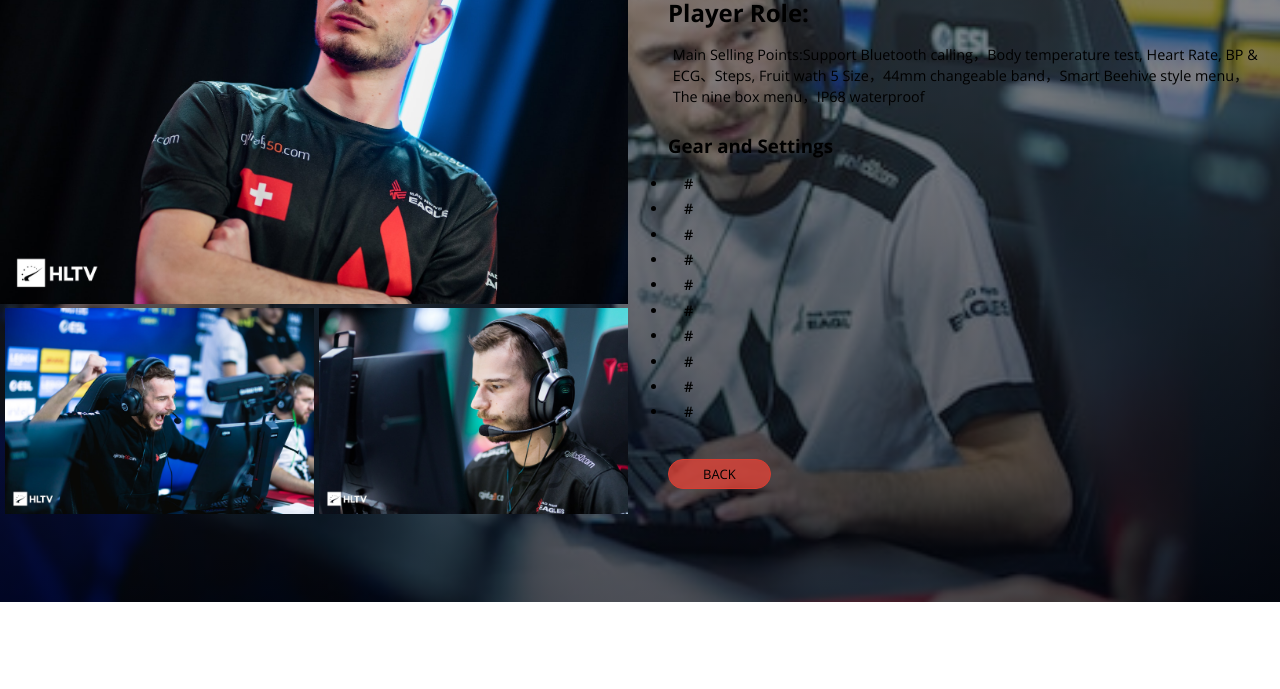
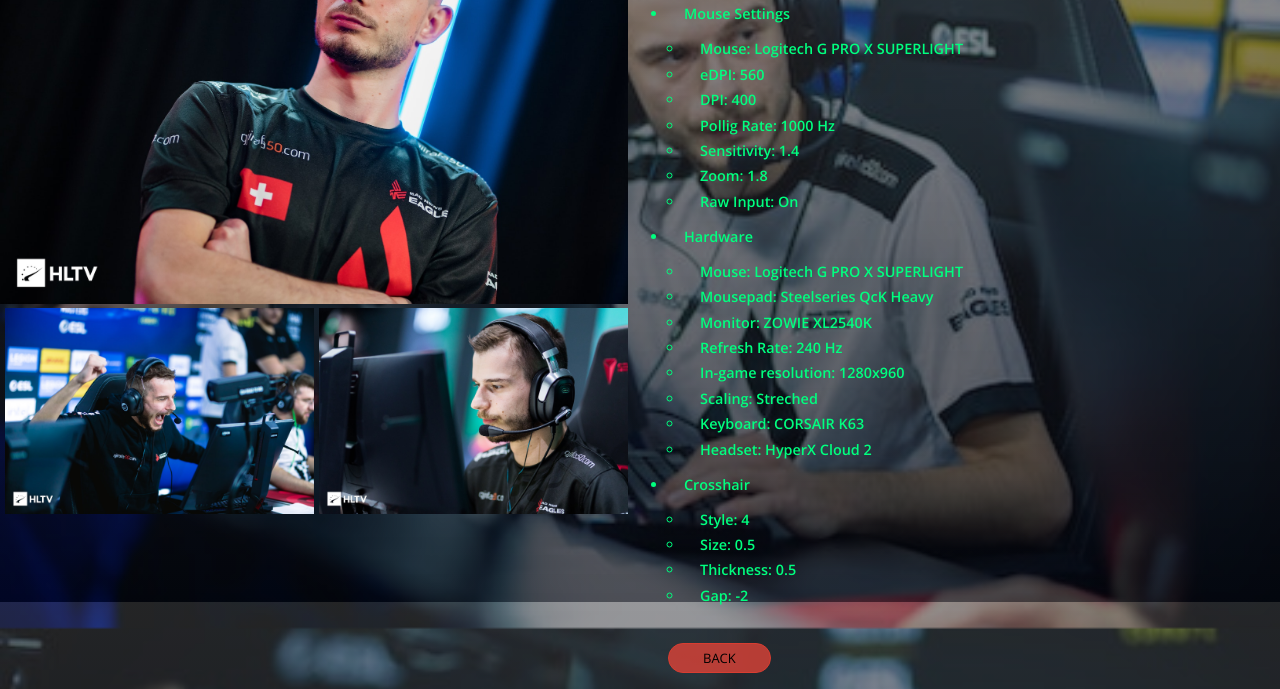
Before and after one commit to ManuelMarkaj/Bad-News-Eagles, a plain HTML site: page players/rigon.html in a window 1280 px wide. Shown: the part 198-887 px from the top of the page. Before the commit the page ends 800 px from the top, so only its background shows below. Drawn offline with nearby package versions, Linux system fonts and the light colour scheme.

Commit message:
added player content

```diff
--- a/players/rigon.css
+++ b/players/rigon.css
@@ -50,6 +50,7 @@
 }
 .product-content{
     padding: 1rem 1rem;
+    color: springgreen;
 }
 .product-title{
     top: 20px;
--- a/players/rigon.html
+++ b/players/rigon.html
@@ -26,7 +26,7 @@
             </div>
             <div class = "img-item">
               <a href = "#" data-id = "2">
-                <img src = "../img/rigon3.jpg" alt = "watch"">
+                <img src = "../img/rigon3.jpg" alt = "watch">
               </a>
             </div>
 
@@ -43,16 +43,37 @@
             <br>
             <h3>Gear and Settings</h3>
             <ul>
-              <li># </li>
-              <li># </li>
-              <li>#</li>
-              <li># </li>
-              <li>#</li>
-              <li># </li>
-              <li>#</li>
-              <li>#</li>
-              <li># </li>
-              <li># </li>
+              <li>Mouse Settings
+                <ul>
+                  <li>Mouse: Logitech G PRO X SUPERLIGHT</li>
+                  <li>eDPI: 560</li>
+                  <li>DPI: 400</li>
+                  <li>Pollig Rate: 1000 Hz</li>
+                  <li>Sensitivity: 1.4</li>
+                  <li>Zoom: 1.8</li>
+                  <li>Raw Input: On</li>
+                </ul>
+              </li>
+              <li>Hardware
+                <ul>
+                  <li>Mouse: Logitech G PRO X SUPERLIGHT</li>
+                  <li>Mousepad: Steelseries QcK Heavy</li>
+                  <li>Monitor: ZOWIE XL2540K</li>
+                  <li>Refresh Rate: 240 Hz</li>
+                  <li>In-game resolution: 1280x960</li>
+                  <li>Scaling: Streched</li>
+                  <li>Keyboard: CORSAIR K63</li>
+                  <li>Headset: HyperX Cloud 2</li>
+                </ul>
+              </li>
+              <li>Crosshair
+                <ul>
+                  <li>Style: 4</li>
+                  <li>Size: 0.5</li>
+                  <li>Thickness: 0.5</li>
+                  <li>Gap: -2</li>
+                </ul>
+              </li>
             </ul>
           </div>
           <br>
```
